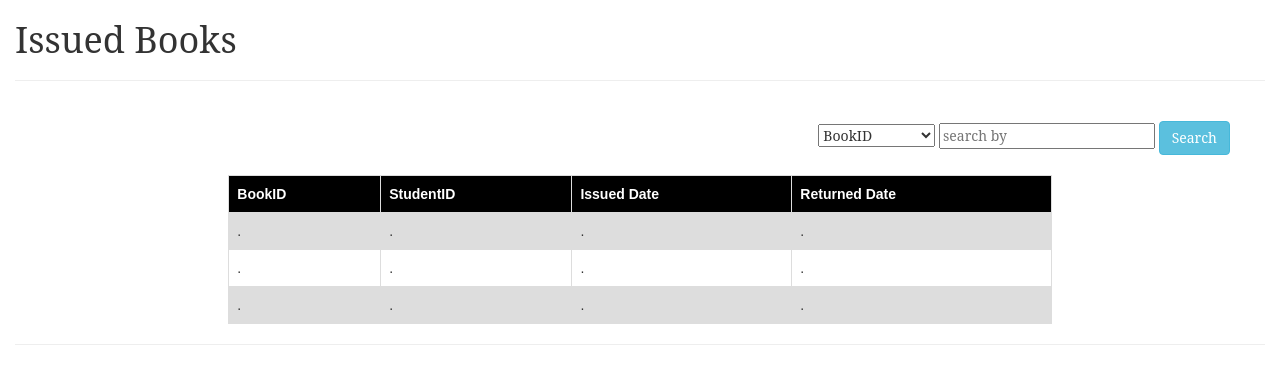
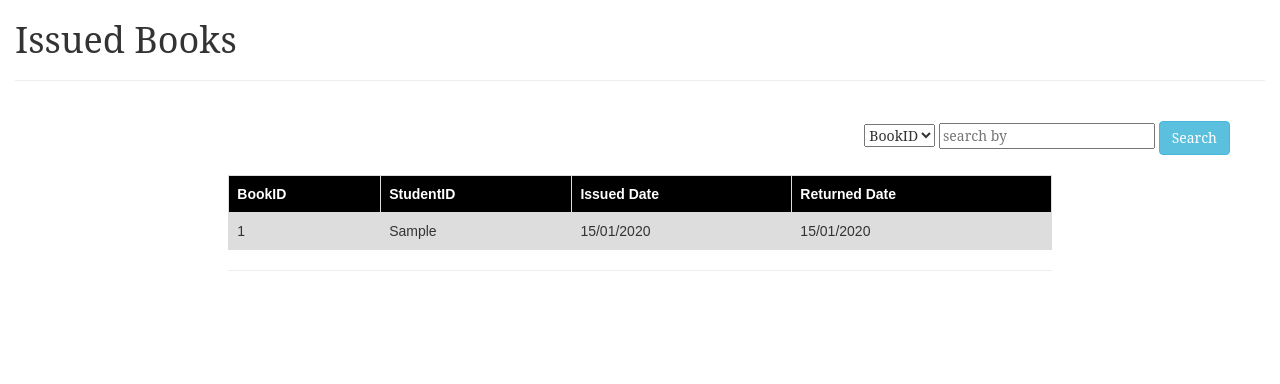
Before and after one commit to vineeth-vijayan/LMS, a PHP site: page /admin_issued.php in a window 1280 px wide. Shown: the part 52-436 px from the top of the page. Run offline with PHP 8.4, Linux system fonts and the light colour scheme; the visitor is signed in with stand-in values (Sample User, id 1); tables that the repository leaves empty or names only in its code hold one stand-in row (values such as "Sample post").

Commit message:
Issued books

```diff
--- a/admin_issued.php
+++ b/admin_issued.php
@@ -1,3 +1,10 @@
+<?php
+  session_start();
+  if(!isset($_SESSION['admin_user'])){
+    header('location:login.php');
+  }
+  include_once('config.php');
+?>
 <!DOCTYPE html>
 <html lang="en" dir="ltr">
 <head>
@@ -86,16 +93,17 @@
     </div>
   </div>
   <br>
-  <div class="input-append" align="right" style="margin-right:35px;">
-    <select size="1" class="form-select form-select-sm" aria-label=".form-select-sm example">
-      <option value="BookID">BookID</option>
-      <option value="Book Name">Book Name</option>
-      <option value="RollNo">RollNo</option>
-      <option value="Student Name">Student Name</option>
-    </select>
-    <input type="text" placeholder="search by" id="" name=""/>
-    <button class="btn btn-info">Search</button>
-  </div>
+  <form class="" action="" method="post">
+    <div class="input-append" align="right" style="margin-right:35px;">
+      <select size="1" name="select" class="form-select form-select-sm" aria-label=".form-select-sm example">
+        <option value="BookID">BookID</option>
+        <option value="RollNo">RollNo</option>
+      </select>
+      <input type="text" placeholder="search by" id="searchby" name="searchby"/>
+      <button class="btn btn-info" name="search">Search</button>
+    </div>
+  </form>
+
   <br>
   <div class="row content">
     <div class="col-sm-2 text-left">
@@ -108,25 +116,51 @@
           <th>Issued Date</th>
           <th>Returned Date</th>
         </tr>
-        <tr>
-          <td>.</td>
-          <td>.</td>
-          <td>.</td>
-          <td>.</td>
-        </tr>
-        <tr>
-          <td>.</td>
-          <td>.</td>
-          <td>.</td>
-          <td>.</td>
-        </tr>
-        <tr>
-          <td>.</td>
-          <td>.</td>
-          <td>.</td>
-          <td>.</td>
-        </tr>
-      </table>
+        <?php
+          if(isset($_REQUEST['search'])){
+            $index = 1;
+            $msg = "";
+            $value = $_REQUEST['searchby'];
+            if($_REQUEST['select']=='BookID'){
+              $var = 'book_id';
+            }
+            else{
+              $var = 'stud_rollno';
+            }
+            $query = "SELECT * FROM BookIssue WHERE return_date IS NOT NULL AND ".$var."='".$value."'";
+            $result = mysqli_query($con, $query);
+            if(mysqli_num_rows($result)>0){
+              while($row = mysqli_fetch_assoc($result)){
+                $msg .= "<tr id='".$index."'>
+                            <td class='row-data'>".$row['book_id']."</td>
+                            <td class='row-data'>".$row['stud_rollno']."</td>
+                            <td>".date("d/m/Y", strtotime($row['issue_date']))."</td>
+                            <td>".date("d/m/Y", strtotime($row['return_date']))."</td>
+                          </tr>";
+              }
+
+            }
+          }
+          else{
+            $index = 1;
+            $msg = "";
+            $query = "SELECT * FROM BookIssue WHERE return_date IS NOT NULL";
+            $result = mysqli_query($con, $query);
+            if(mysqli_num_rows($result)>0){
+              while($row = mysqli_fetch_assoc($result)){
+                $msg .= "<tr id='".$index."'>
+                            <td class='row-data'>".$row['book_id']."</td>
+                            <td class='row-data'>".$row['stud_rollno']."</td>
+                            <td>".date("d/m/Y", strtotime($row['issue_date']))."</td>
+                            <td>".date("d/m/Y", strtotime($row['return_date']))."</td>
+                          </tr>";
+              }
+
+            }
+          }
+          $msg.="<table>";
+          echo $msg;
+        ?>
     </div>
     <div class="col-sm-2 text-left">
     </div>
```
